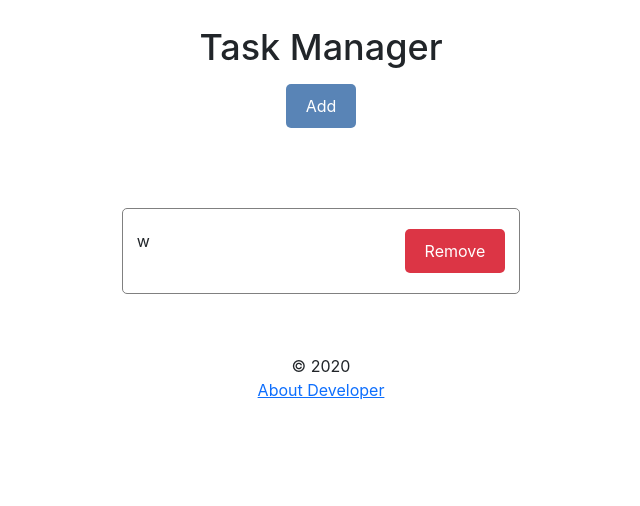
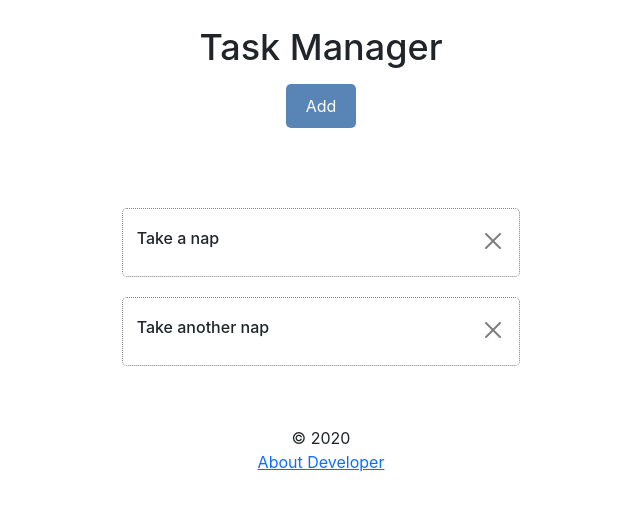
Before and after one commit to SanjidHaque/React-Task-Manager, a React (Create React App) app: page / in a window 1280 px wide. Shown: the top 506 px of the page, without its empty margins (319-959 px from the left). Built offline with nearby package versions, Linux system fonts and the light colour scheme; data requests are answered from the project's data file.

Commit message:
Add bootstrap close button

```diff
--- a/db.json
+++ b/db.json
@@ -1,9 +1,14 @@
 {
   "tasks": [
     {
-      "text": "w",
+      "text": "Take a nap",
       "reminder": false,
       "id": 1
+    },
+    {
+      "text": "Take another nap",
+      "reminder": false,
+      "id": 2
     }
   ]
 }
--- a/src/components/Task.js
+++ b/src/components/Task.js
@@ -1,17 +1,17 @@
 import React from 'react';
-import Button from "react-bootstrap/Button";
+import {CloseButton} from "react-bootstrap"
 import Col from "react-bootstrap/Col";
 import Row from "react-bootstrap/Row";
 
 const Task = ({task, onDeleteTask, onToggleTask}) => {
     return (
         <>
-            <Row onDoubleClick={() => onToggleTask(task.id)} className={`task ${ task.reminder ? 'toggle-task' : '' }`}>
-                <Col lg={{ span: 4 }} style={{ textAlign: "left" }}>
-                    {task.text}
+            <Row title='Double click to mark as done' onDoubleClick={() => onToggleTask(task.id)} className={`task ${ task.reminder ? 'toggle-task' : '' }`}>
+                <Col lg={{ span: 8 }} style={{ textAlign: "left" }}>
+                   <h6> {task.text} </h6>
                 </Col>
-                <Col lg={{ span: 4, offset: 4 }} style={{ textAlign: "right" }}>
-                    <Button onClick={() => onDeleteTask(task.id)} variant="danger" size='sm' > Remove </Button>
+                <Col lg={{ span: 4}} style={{ textAlign: "right" }}>
+                    <CloseButton onClick={() => onDeleteTask(task.id)} />
                 </Col>
             </Row>
         </>
--- a/src/index.css
+++ b/src/index.css
@@ -26,7 +26,7 @@ code {
   padding: 20px 2px;
   margin: 20px 2px;
   text-align: center;
-  border: 1px solid grey;
+  border: 1px dotted grey;
   border-radius: 5px;
   cursor: pointer;
 }
```
